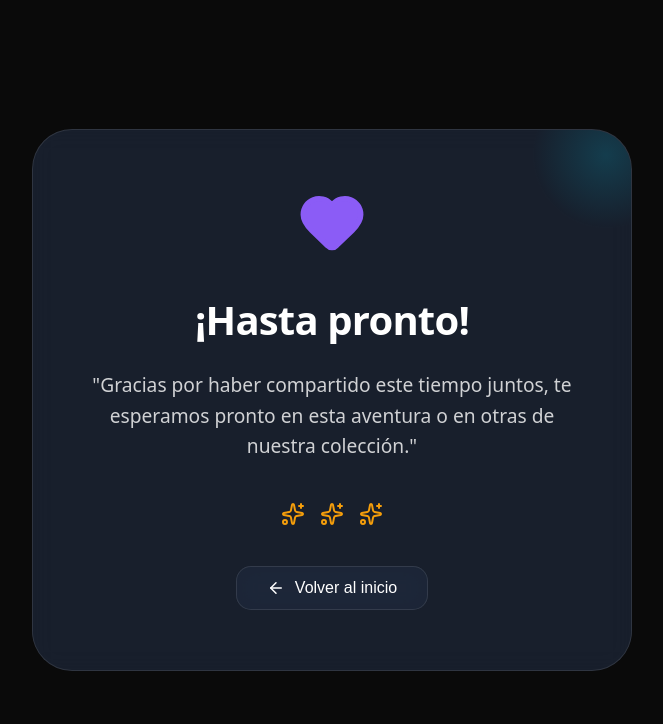
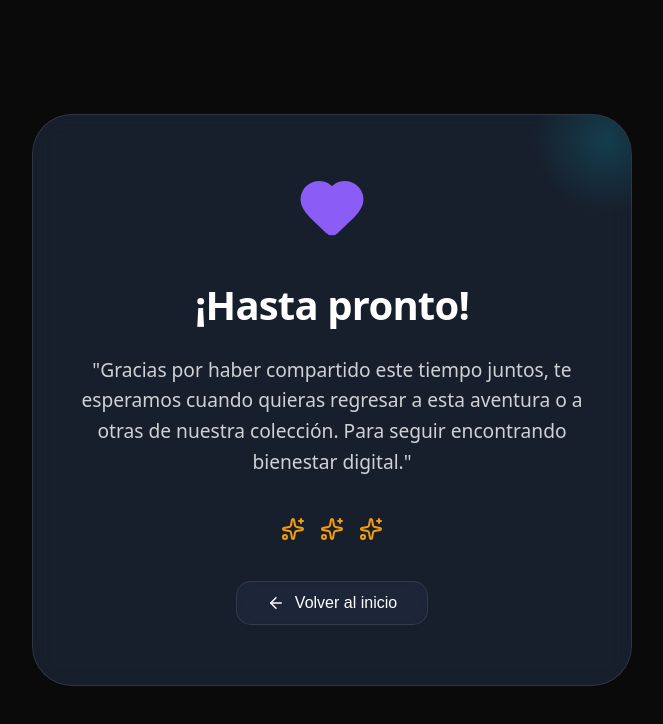
Before and after one commit to FernandoFerreyra11/play-balance-portfolio, a Next.js app: page /goodbye in a window 1280 px wide. Shown: the top 724 px of the page, without its empty margins (308-971 px from the left). Built offline with nearby package versions, Linux system fonts and the light colour scheme; no server answers.

Commit message:
style: update goodbye message text

```diff
--- a/src/app/goodbye/page.tsx
+++ b/src/app/goodbye/page.tsx
@@ -60,7 +60,7 @@ export default function GoodbyePage() {
           color: 'rgba(255, 255, 255, 0.8)',
           marginBottom: '40px'
         }}>
-          "Gracias por haber compartido este tiempo juntos, te esperamos pronto en esta aventura o en otras de nuestra colección."
+          "Gracias por haber compartido este tiempo juntos, te esperamos cuando quieras regresar a esta aventura o a otras de nuestra colección. Para seguir encontrando bienestar digital."
         </p>
 
         <div style={{ display: 'flex', justifyContent: 'center', gap: '15px', marginBottom: '40px' }}>
```
